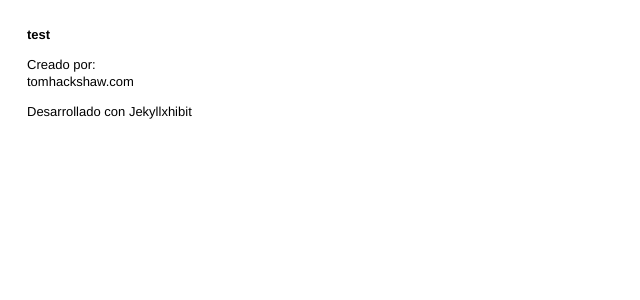
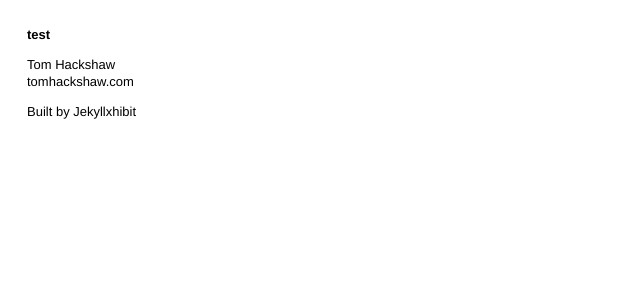
Before and after one commit to virtualnz/testsite, a Jekyll site: the page built from index.md, in a window 1280 px wide. Shown: the top 300 px of the page, without its empty margins (0-640 px from the left). Built offline with Jekyll 4.4.1, drawn with Linux system fonts in a browser that asks for light colours.

Commit message:
Update default.html

```diff
--- a/_layouts/default.html
+++ b/_layouts/default.html
@@ -43,9 +43,9 @@
 						</li>
 					</ul>
 				{%  endfor %}
-				<div class='bot'><p>Creado por:<br />
+				<div class='bot'><p>Tom Hackshaw<br />
 				<a href='http://twitter.com/{{site.twitter}}'>{{site.author}}</a></p>
-				<p><a href='https://github.com/colaborativa/Jekyllxhibit'>Desarrollado con Jekyllxhibit</a></p></div>
+				<p><a href='https://github.com/colaborativa/Jekyllxhibit'>Built by Jekyllxhibit</a></p></div>
 			</div>
 		</div>
 		{% if page.title == 'index' %}
```
